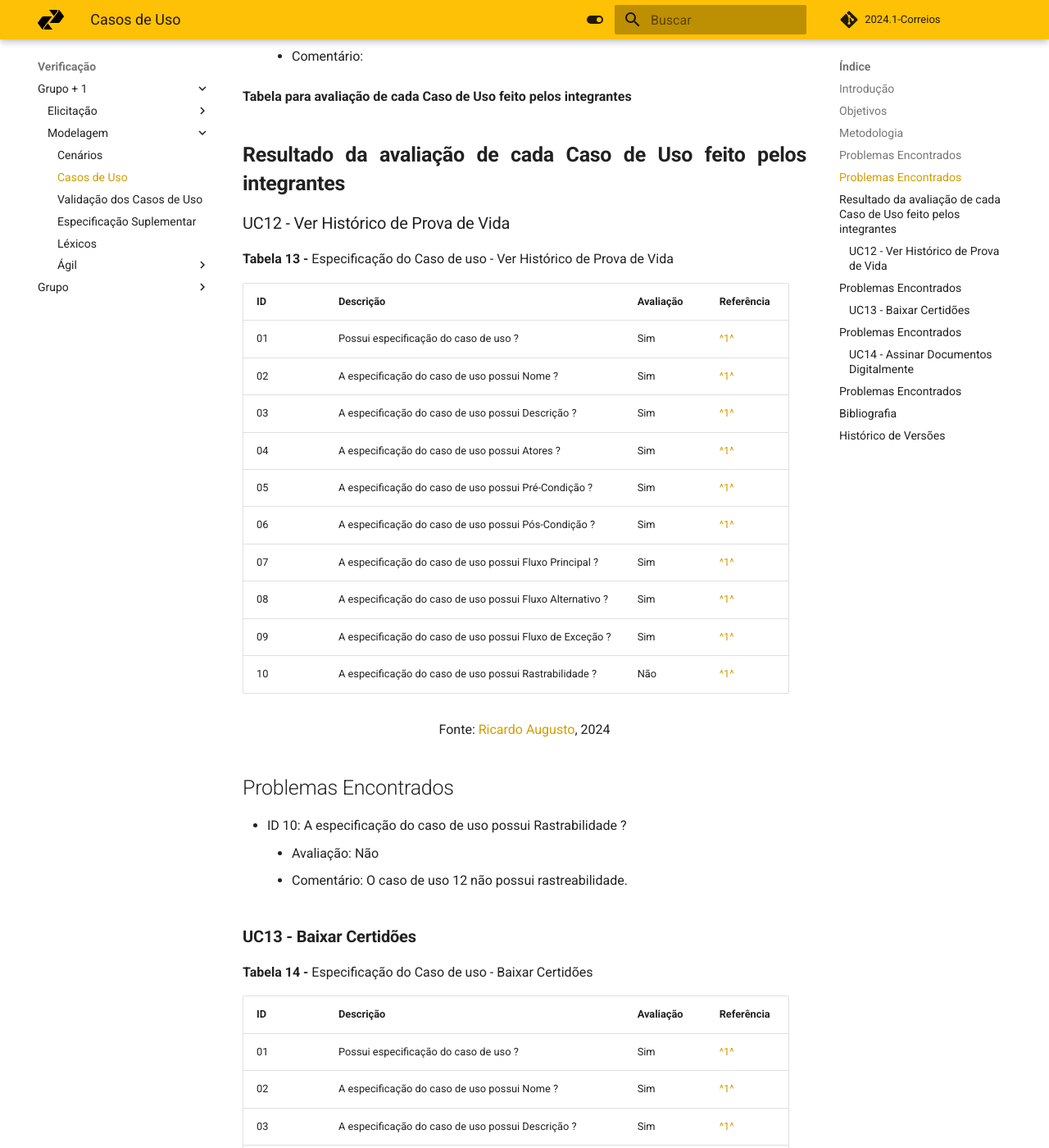
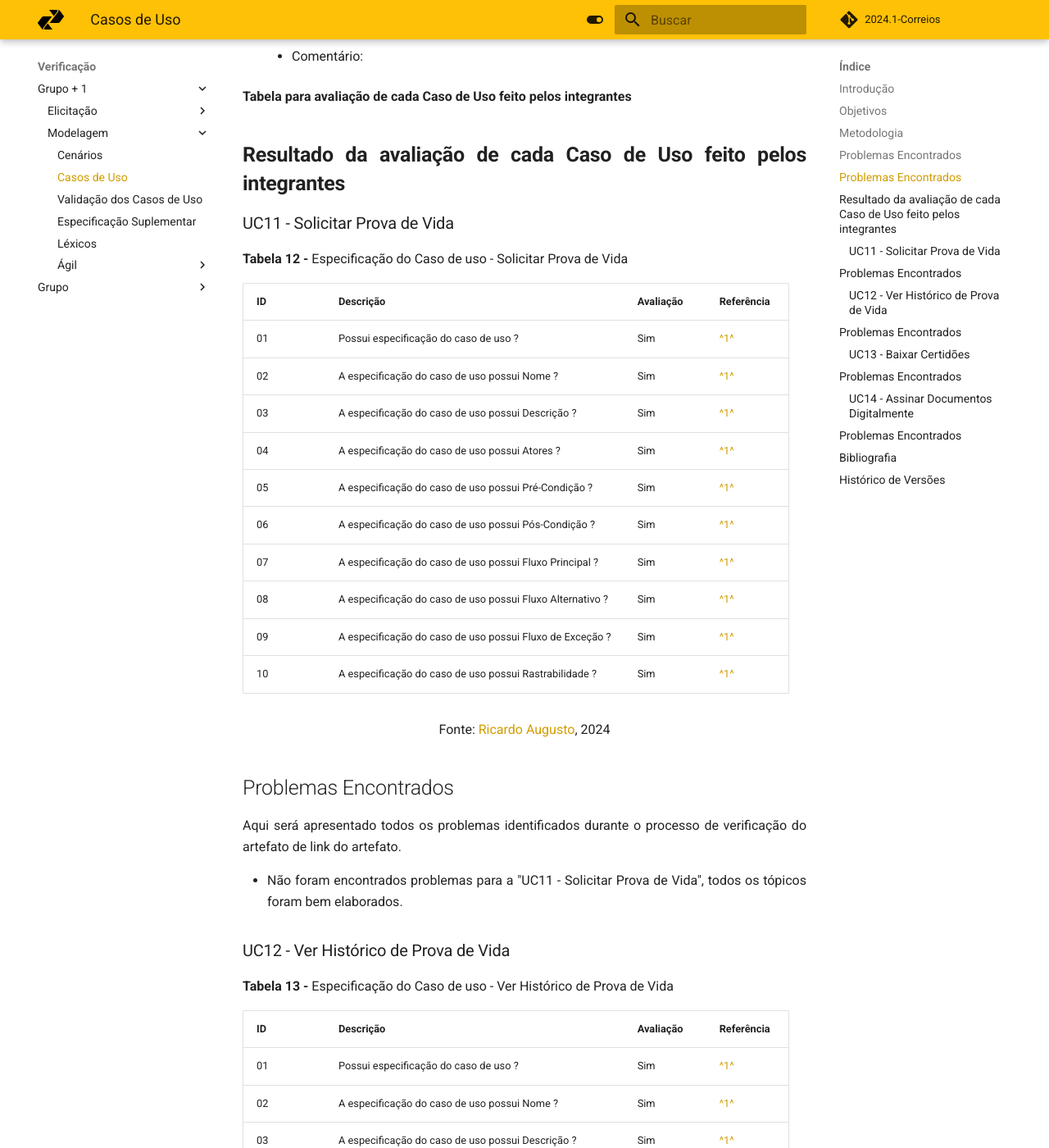
Before and after one commit to Requisitos-de-Software/2024.1-Serasa, an MkDocs documentation site: the page built from docs/verificacao/grupo+1/modelagem/casodeuso.md, in a window 1280 px wide and 1400 px high, scrolled down 3170 px. Shown: the whole window at 82% size. Built offline with MkDocs 1.6.1 and Material for MkDocs 9.7.7, drawn with Linux system fonts in a browser that asks for light colours; comment, search, counter and statistics services are not loaded.

Commit message:
use case 11

```diff
--- a/docs/verificacao/grupo+1/modelagem/casodeuso.md
+++ b/docs/verificacao/grupo+1/modelagem/casodeuso.md
@@ -78,6 +78,31 @@ Aqui será apresentado todos os problemas identificados durante o processo de ve
 **Tabela para avaliação de cada Caso de Uso feito pelos integrantes**
 
 ## **Resultado da avaliação de cada Caso de Uso feito pelos integrantes**
+
+### UC11 - Solicitar Prova de Vida
+
+<p align="center" > <strong> Tabela 12 - </strong>Especificação do Caso de uso - Solicitar Prova de Vida</font></p>
+
+|ID|Descrição|Avaliação|Referência|
+| --- | ------------------------------------------------------------------------------------------------------------------------------------------- | --------- | ----------- |
+|01|Possui especificação do caso de uso ? | Sim | <a id="anchor_1" href="#REF1">^1^</a> |
+|02|A especificação do caso de uso possui Nome ? | Sim | <a id="anchor_1" href="#REF1">^1^</a> |
+|03|A especificação do caso de uso possui Descrição ? | Sim | <a id="anchor_1" href="#REF1">^1^</a> |
+|04|A especificação do caso de uso possui Atores ? | Sim | <a id="anchor_1" href="#REF1">^1^</a> |
+|05|A especificação do caso de uso possui Pré-Condição ? | Sim | <a id="anchor_1" href="#REF1">^1^</a> |
+|06|A especificação do caso de uso possui Pós-Condição ? | Sim | <a id="anchor_1" href="#REF1">^1^</a> |
+|07|A especificação do caso de uso possui Fluxo Principal ? | Sim | <a id="anchor_1" href="#REF1">^1^</a> |
+|08|A especificação do caso de uso possui Fluxo Alternativo ? | Sim | <a id="anchor_1" href="#REF1">^1^</a> |
+|09|A especificação do caso de uso possui Fluxo de Exceção ? | Sim | <a id="anchor_1" href="#REF1">^1^</a> |
+|10|A especificação do caso de uso possui Rastrabilidade ? | Sim | <a id="anchor_1" href="#REF1">^1^</a> |
+
+<font size="3"><p style="text-align: center">Fonte: [Ricardo Augusto](https://github.com/avmricardo), 2024</p></font>
+
+## Problemas Encontrados
+
+Aqui será apresentado todos os problemas identificados durante o processo de verificação do artefato de link do artefato.
+
+- Não foram encontrados problemas para a "UC11 - Solicitar Prova de Vida", todos os tópicos foram bem elaborados.
 
 ### UC12 - Ver Histórico de Prova de Vida
 
```
